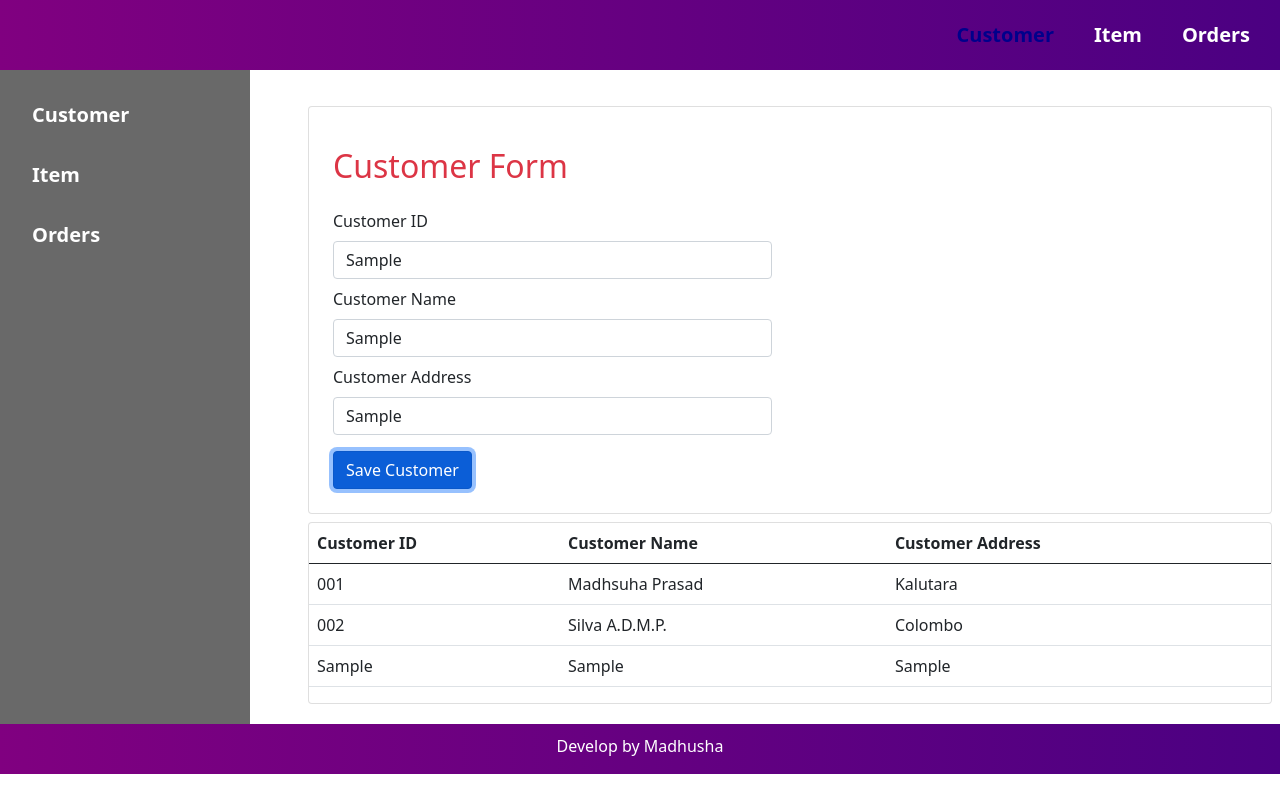
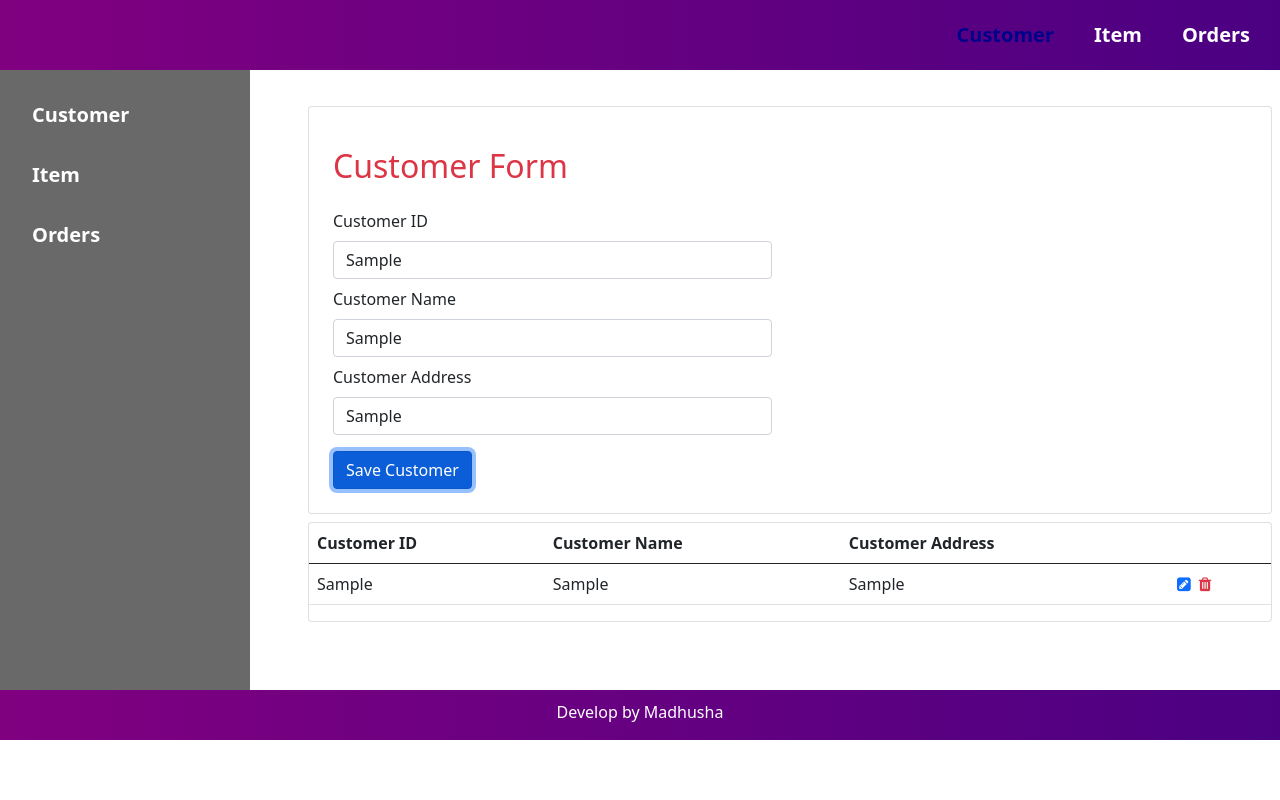
Before and after one commit to MadhushaPrasad/Crud-with-angular, an Angular app: page /customer in a window 1280 px wide. Both pictures are taken after typing "Sample", "Sample", "Sample" into the empty fields and a click on the button "Save Customer". Built offline with nearby package versions, Linux system fonts and the light colour scheme.

Commit message:
change some content

```diff
--- a/src/app/views/customer/customer.component.html
+++ b/src/app/views/customer/customer.component.html
@@ -84,7 +84,10 @@
       <td>{{customer.id}}</td>
       <td>{{customer.name}}</td>
       <td>{{customer.address}}</td>
-      <td><i class="fa fa-trash-bin"></i></td>
+      <td>
+        <i aria-hidden="true" class="fa fa-pencil-square me-2 text-primary" style="cursor:pointer;"></i>
+        <i aria-hidden="true" class="fa fa-trash text-danger" style="cursor:pointer;"></i>
+      </td>
     </tr>
     </tbody>
   </table>
--- a/src/app/views/customer/customer.component.ts
+++ b/src/app/views/customer/customer.component.ts
@@ -18,10 +18,7 @@ export class CustomerComponent implements OnInit {
   customerName: any;
   customerID: any;
   customerAddress: any;
-  customers: any [] = [
-    {id: "001", name: "Madhsuha Prasad", address: "Kalutara"},
-    {id: "002", name: "Silva A.D.M.P.", address: "Colombo"}
-  ];
+  customers: any [] = [];
 
   constructor(private router: Router, private actRouter: ActivatedRoute) {
     // this.id = this.actRouter.snapshot.paramMap.get('id');
--- a/src/styles.css
+++ b/src/styles.css
@@ -1,3 +1,4 @@
 /* You can add global styles to this file, and also import other style files */
 @import "~normalize.css/normalize.css";
 @import url("https://cdn.jsdelivr.net/npm/bootstrap@5.0.2/dist/css/bootstrap.min.css");
+@import url('https://cdnjs.cloudflare.com/ajax/libs/font-awesome/4.7.0/css/font-awesome.min.css');
```
